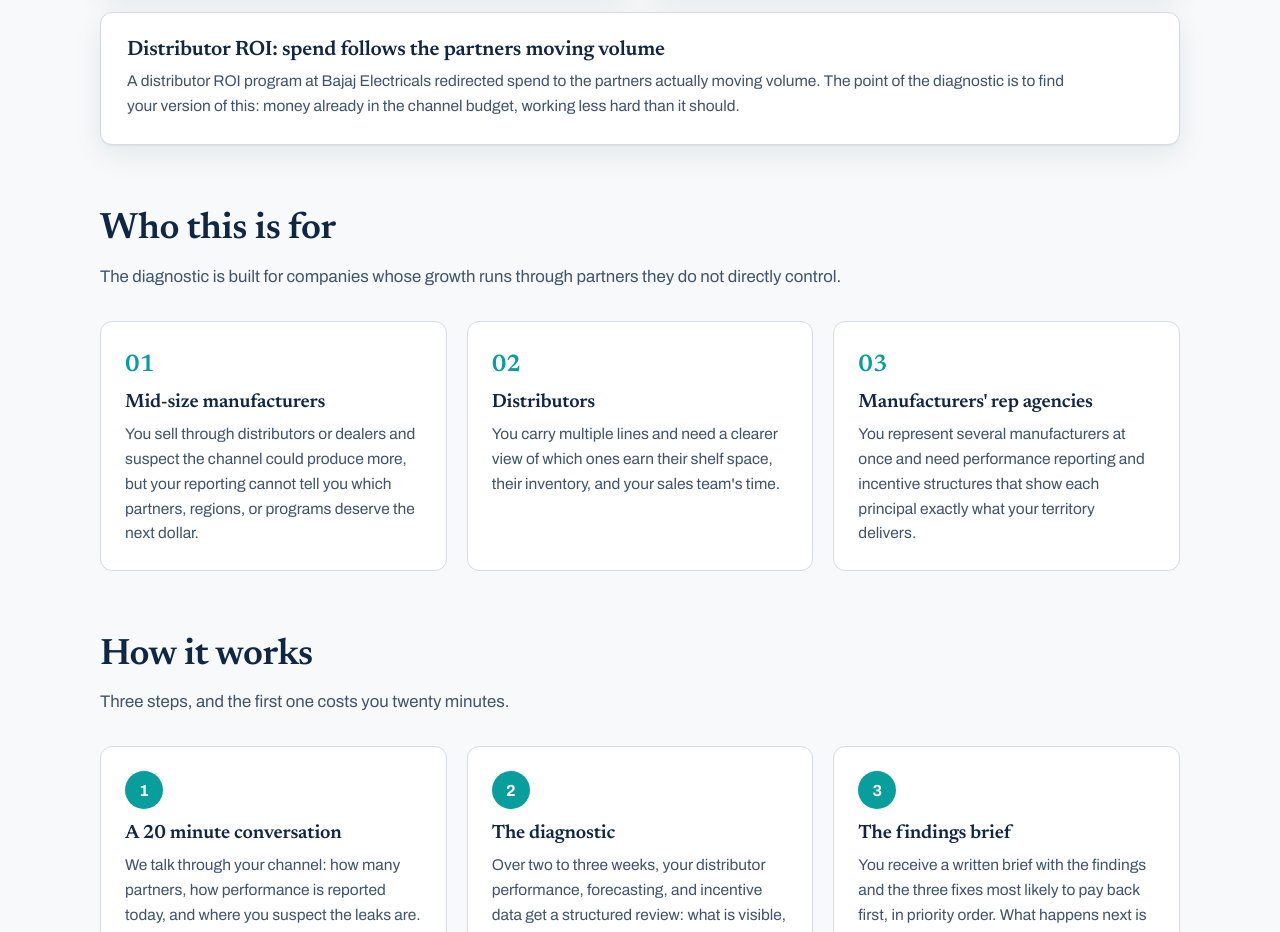
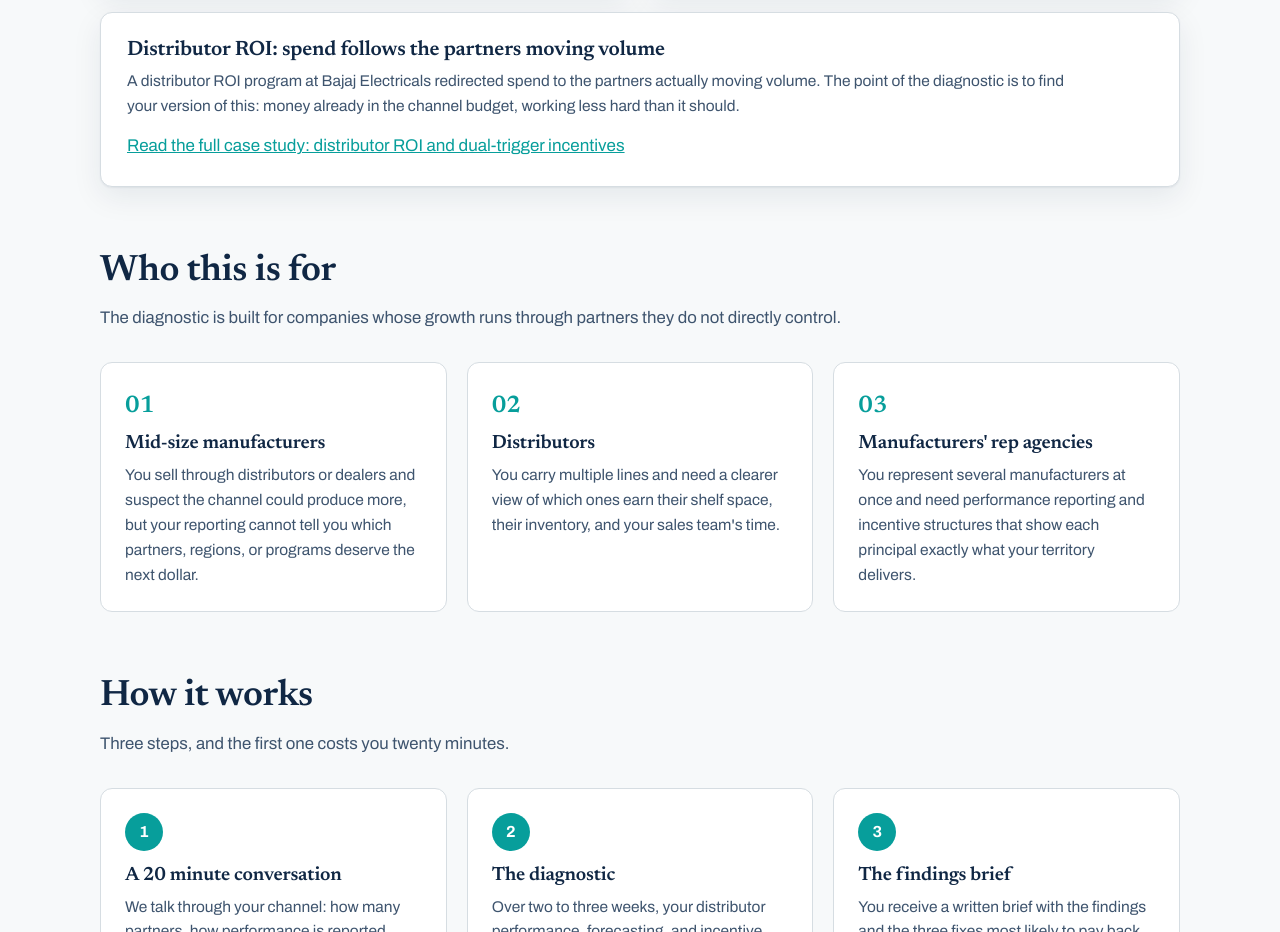
Before and after one commit to arunshanmugamprema/path2, a plain HTML site: page index.html in a window 1280 px wide. Shown: the part 1480-2412 px from the top of the page. Drawn offline with Linux system fonts and the light colour scheme.

Commit message:
Add portfolio case study link to Distributor ROI card

```diff
--- a/index.html
+++ b/index.html
@@ -460,6 +460,7 @@
           <article class="proof-card" style="grid-column: 1 / -1;">
             <h3>Distributor ROI: spend follows the partners moving volume</h3>
             <p class="sub" style="max-width: 62em;">A distributor ROI program at Bajaj Electricals redirected spend to the partners actually moving volume. The point of the diagnostic is to find your version of this: money already in the channel budget, working less hard than it should.</p>
+            <p style="margin-top: 14px;"><a href="https://arunshanmugamprema.github.io/case-studies/distributor-roi-optimization.html?ref=path2">Read the full case study: distributor ROI and dual-trigger incentives</a></p>
           </article>
         </div>
       </section>
```
